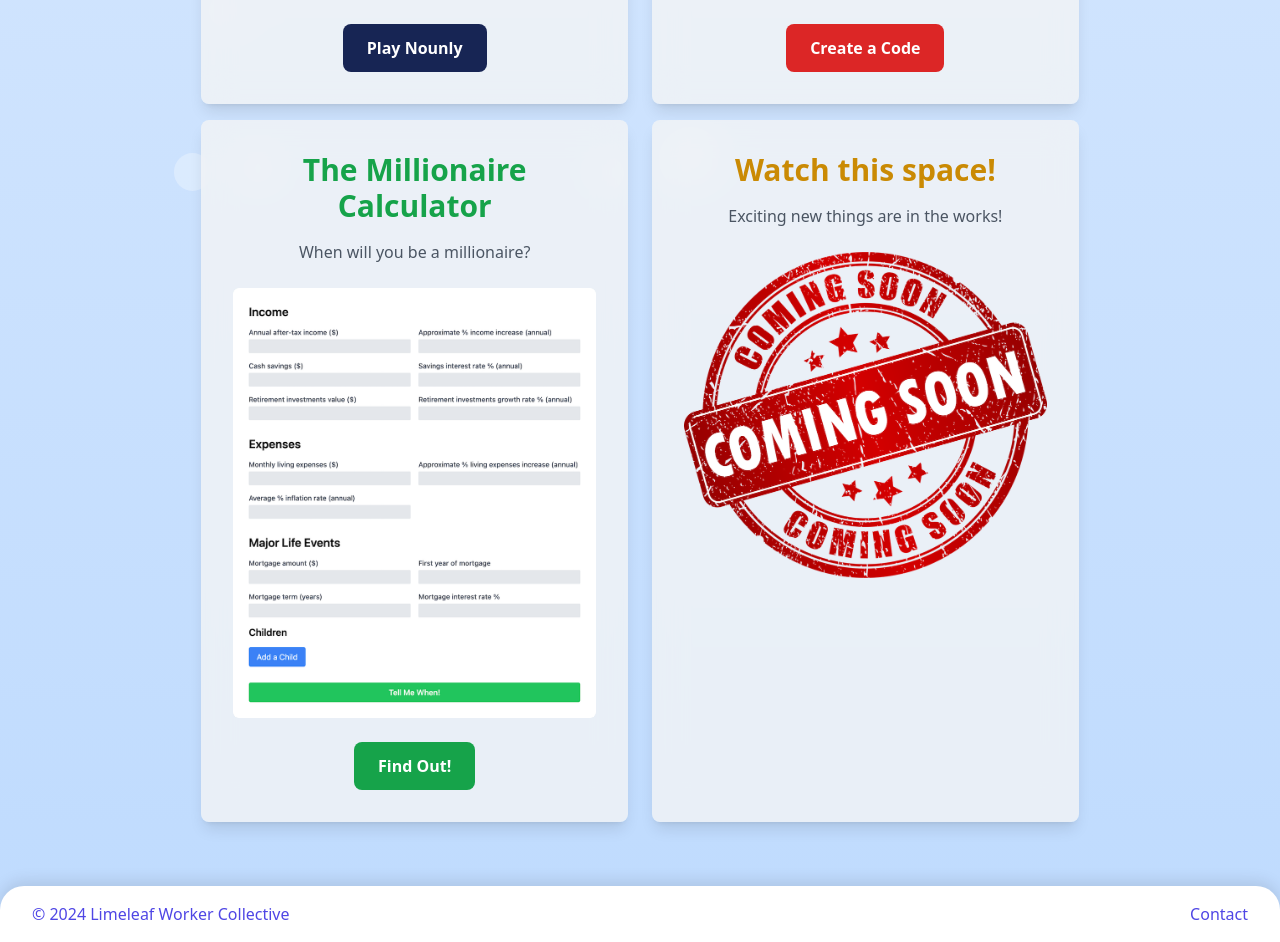
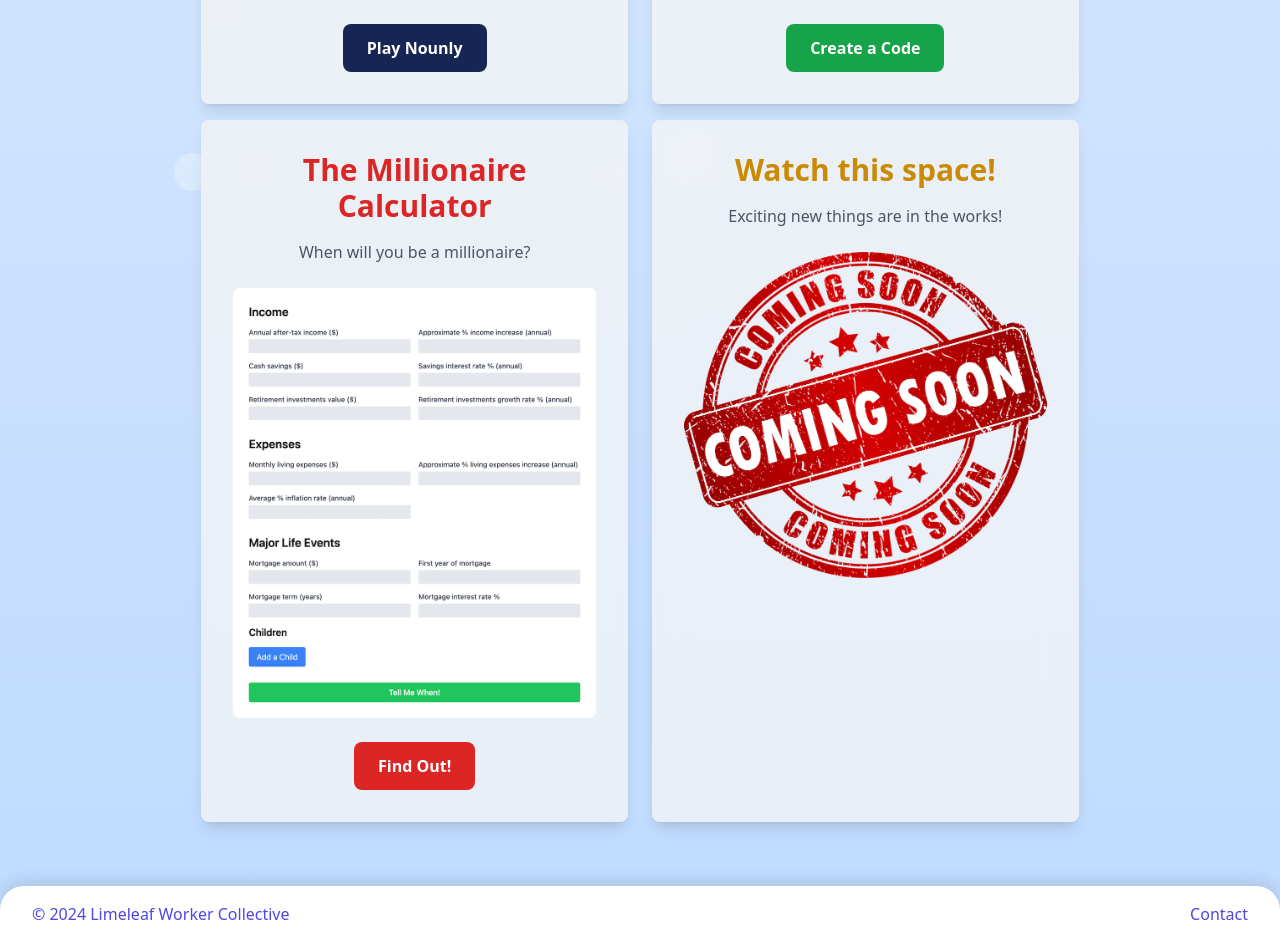
Before and after one commit to Diggetal/website, a plain HTML site: page index.html in a window 1280 px wide. Shown: the part 709-1651 px from the top of the page. Drawn offline with Linux system fonts and the light colour scheme.

Commit message:
Update index.html
Made Libera.codes text green, millionaire red

```diff
--- a/index.html
+++ b/index.html
@@ -53,14 +53,14 @@
            <section class="flex flex-col bg-gray-100 bg-opacity-80 backdrop-filter backdrop-blur-lg rounded-lg shadow-lg p-8 w-full md:w-1/3">
             <div class="flex flex-col h-full">
               <div class="flex-1">
-                <h2 class="text-3xl font-bold text-red-600 mb-4 text-center">Libera.Codes</h2>
+                <h2 class="text-3xl font-bold text-green-600 mb-4 text-center">Libera.Codes</h2>
                 <p class="text-gray-600 mb-6 font-medium text-center">Privacy-first QR code creator. No trackers, no ads!</p>
                 <div class="mb-6">
                   <img src="static/libra-codes.png" alt="Libera.Codes screenshot" class="mx-auto rounded-md">
                 </div>
               </div>
               <div class="text-center">
-                <a href="https://libera.codes" title="Libera.Codes website" class="inline-block bg-red-600 text-white font-semibold px-6 py-3 rounded-lg hover:bg-red-700 transition duration-300">Create a Code</a>
+                <a href="https://libera.codes" title="Libera.Codes website" class="inline-block bg-green-600 text-white font-semibold px-6 py-3 rounded-lg hover:bg-green-700 transition duration-300">Create a Code</a>
               </div>
             </div>
           </section>
@@ -73,14 +73,14 @@
        <section class="flex flex-col bg-gray-100 bg-opacity-80 backdrop-filter backdrop-blur-lg rounded-lg shadow-lg p-8 w-full md:w-1/3">
         <div class="flex flex-col h-full">
           <div class="flex-1">
-            <h2 class="text-3xl font-bold text-green-600 mb-4 text-center">The Millionaire Calculator</h2>
+            <h2 class="text-3xl font-bold text-red-600 mb-4 text-center">The Millionaire Calculator</h2>
             <p class="text-gray-600 mb-6 font-medium text-center">When will you be a millionaire?</p>
             <div class="mb-6">
               <img src="static/beamillionaire.lol.png" alt="Be a Millionaire" class="mx-auto rounded-md">
             </div>
           </div>
           <div class="text-center">
-            <a href="https://beamillionaire.lol" title="Be a Millionaire website" class="inline-block bg-green-600 text-white font-semibold px-6 py-3 rounded-lg hover:bg-green-700 transition duration-300">Find Out!</a>
+            <a href="https://beamillionaire.lol" title="Be a Millionaire website" class="inline-block bg-red-600 text-white font-semibold px-6 py-3 rounded-lg hover:bg-red-700 transition duration-300">Find Out!</a>
           </div>
         </div>
       </section>
```
